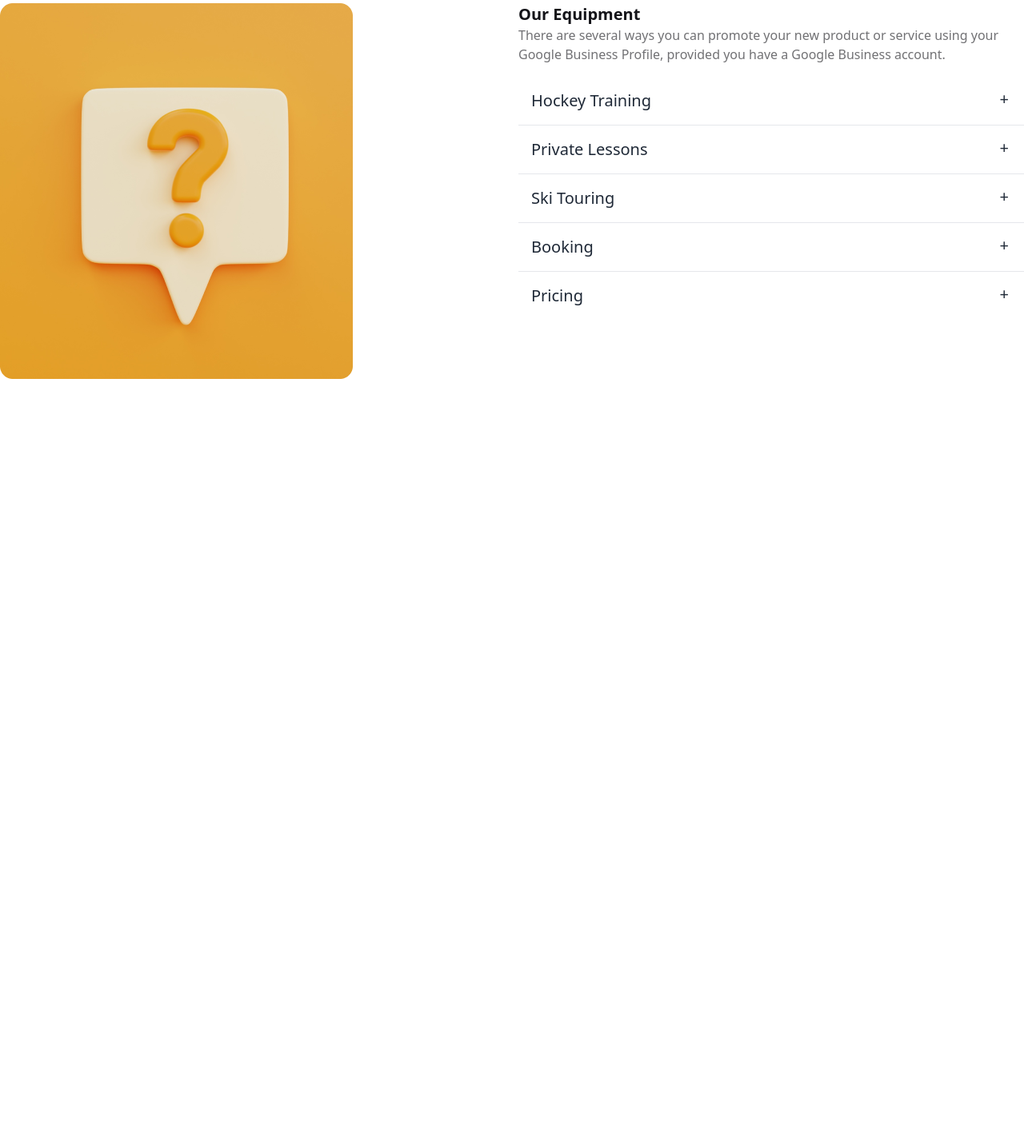
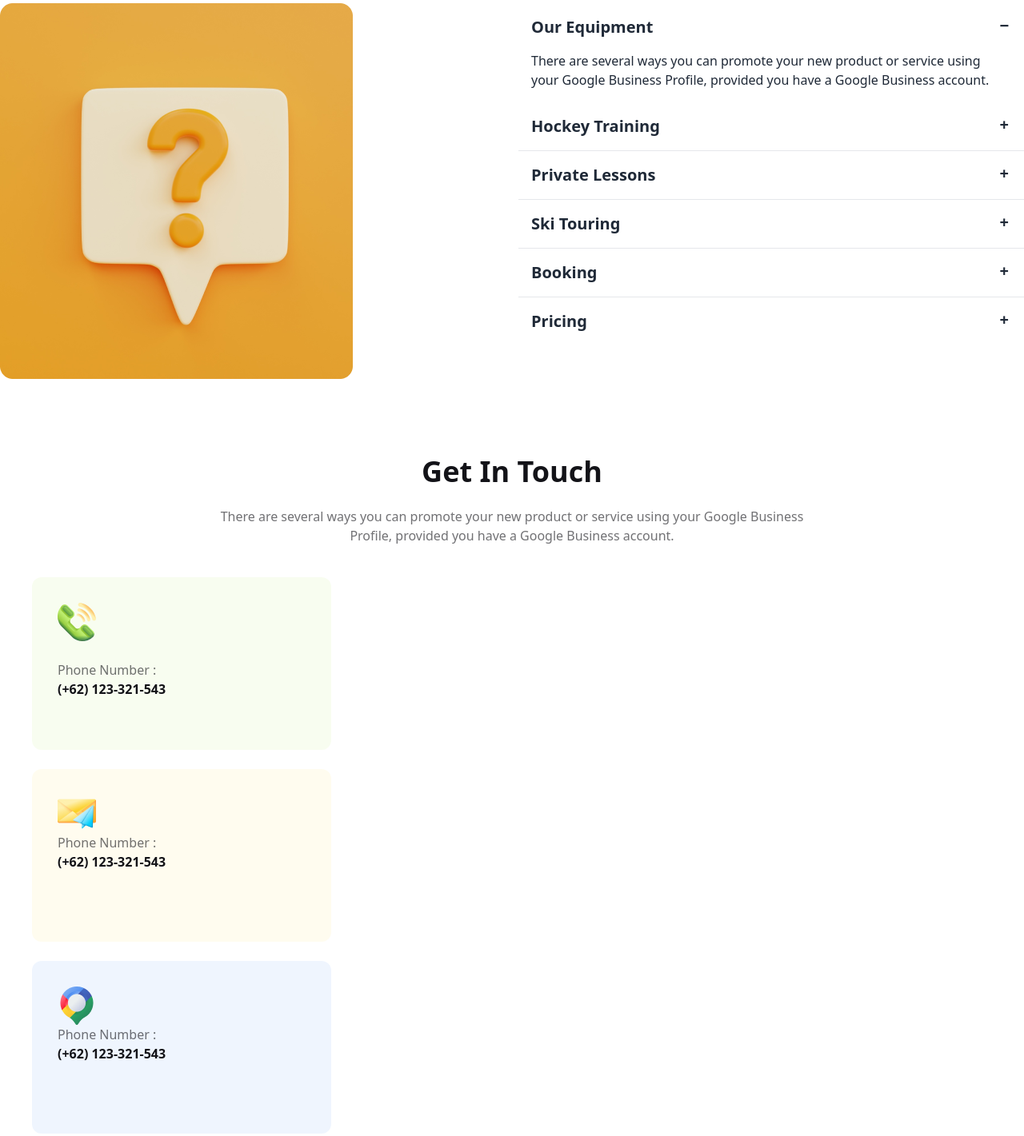
Before and after one commit to rebahaider/assignment-3, a plain HTML site: page index.html in a window 1280 px wide. Shown: the part 3246-4667 px from the top of the page at 80% size. Before the commit the page ends 3800 px from the top, so only its background shows below. Drawn offline with nearby package versions, Linux system fonts and the light colour scheme.

Commit message:
added Get In Touch left part

```diff
--- a/index.html
+++ b/index.html
@@ -437,26 +437,21 @@
             <img src="Images/11.png" alt="">
           </div>
           <div class="flex-1">
-            <div class="mb-4">
-              <h3 class="text-secondary-color font-bold text-xl">Our Equipment</h3>
-              <p class="text-paragraph-color">There are several ways you can promote your new product or service using your Google Business Profile, provided you have a Google  Business account.</p>
-            </div>
             <!-- first question -->
             <div class="collapse collapse-plus">
-              <input type="radio" name="my-accordion-3"/>
-              <div class="collapse-title text-xl font-medium">
-                Hockey Training
+              <input type="radio" name="my-accordion-3" checked="checked"/>
+              <div class="collapse-title text-xl font-bold">
+                Our Equipment
               </div>
               <div class="collapse-content">
-                <p>good quality</p>
+                <p>There are several ways you can promote your new product or service using your Google Business Profile, provided you have a Google  Business account.</p>
               </div>
             </div>
-            <hr>
-            <!-- second question -->
+            <!-- Second question -->
             <div class="collapse collapse-plus">
-              <input type="radio" name="my-accordion-3" />
-              <div class="collapse-title text-xl font-medium">
-                Private Lessons
+              <input type="radio" name="my-accordion-3"/>
+              <div class="collapse-title text-xl font-bold">
+                Hockey Training
               </div>
               <div class="collapse-content">
                 <p>good quality</p>
@@ -466,8 +461,8 @@
             <!-- third question -->
             <div class="collapse collapse-plus">
               <input type="radio" name="my-accordion-3" />
-              <div class="collapse-title text-xl font-medium">
-                Ski Touring
+              <div class="collapse-title text-xl font-bold">
+                Private Lessons
               </div>
               <div class="collapse-content">
                 <p>good quality</p>
@@ -477,8 +472,8 @@
             <!-- fourth question -->
             <div class="collapse collapse-plus">
               <input type="radio" name="my-accordion-3" />
-              <div class="collapse-title text-xl font-medium">
-                Booking
+              <div class="collapse-title text-xl font-bold">
+                Ski Touring
               </div>
               <div class="collapse-content">
                 <p>good quality</p>
@@ -488,7 +483,18 @@
             <!-- fifth question -->
             <div class="collapse collapse-plus">
               <input type="radio" name="my-accordion-3" />
-              <div class="collapse-title text-xl font-medium">
+              <div class="collapse-title text-xl font-bold">
+                Booking
+              </div>
+              <div class="collapse-content">
+                <p>good quality</p>
+              </div>
+            </div>
+            <hr>
+            <!-- sixth question -->
+            <div class="collapse collapse-plus">
+              <input type="radio" name="my-accordion-3" />
+              <div class="collapse-title text-xl font-bold">
                 Pricing
               </div>
               <div class="collapse-content">
@@ -498,6 +504,42 @@
           </div>
         </div>
       </section>
+      <!-- Get In Touch section -->
+      <section class="container">
+        <div class=" mt-24 text-center space-y-6">
+          <h3 class="text-secondary-color font-extrabold text-xl lg:text-4xl">Get In Touch</h3>
+          <p class="font-medium text-paragraph-color lg:px-64">There are several ways you can promote your new product or service using your Google Business Profile, provided you have a Google  Business account.</p>
+        </div>
+        <div>
+          <!-- left part -->
+        <div class="bg-white p-10">
+          <div class="space-y-6">
+            <div class="w-[374px] h-[216px] bg-[#BCED6D1A] rounded-xl space-y-6 pt-8 pl-8">
+              <img src="Images/Group 1171275317.png" alt="">
+              <div>
+                <h2 class="text-paragraph-color">Phone Number : </h2>
+                <h2 class="text-secondary-color font-extrabold">(+62) 123-321-543</h2>
+              </div>
+            </div>
+            <div class="w-[374px] h-[216px] bg-[#FDDD5F1A] rounded-xl pt-8 pl-8">
+              <img src="Images/Group 1171275318.png" alt="">
+              <div>
+                <h2 class="text-paragraph-color">Phone Number : </h2>
+                <h2 class="text-secondary-color font-extrabold">(+62) 123-321-543</h2>
+              </div>
+            </div>
+            <div class="w-[374px] h-[216px] bg-[#629CF31A] rounded-xl pt-8 pl-8">
+              <img src="Images/Group 1171275321.png" alt="">
+              <div>
+                <h2 class="text-paragraph-color">Phone Number : </h2>
+                <h2 class="text-secondary-color font-extrabold">(+62) 123-321-543</h2>
+              </div>
+            </div>
+          </div>
+        </div>
+        <!-- right part -->
+        </div>
+      </section>
     </main>
 </body>
 </html>
```
